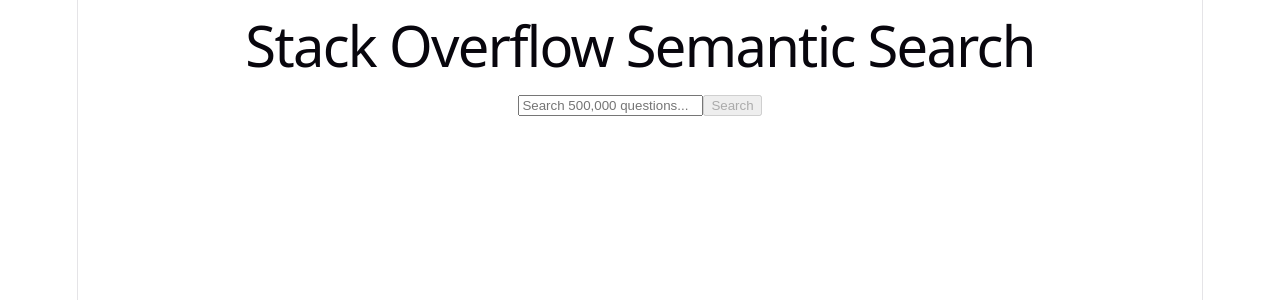
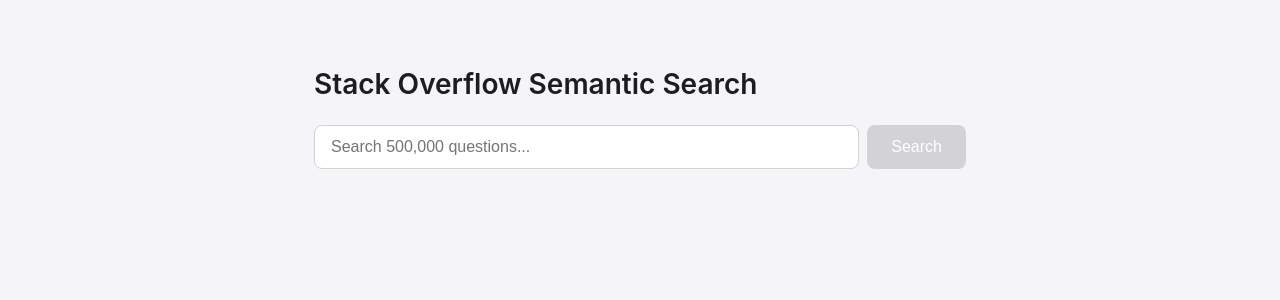
Before and after one commit to Aiperiii/so-semantic-search, a React app in the folder frontend/: page / in a window 1280 px wide. Shown: the top 300 px of the page. Built offline with nearby package versions, Linux system fonts and the light colour scheme; the HTML template or start-up script is replaced by a standard one.

Commit message:
Style search UI with cards and add Enter-to-search

```diff
--- a/frontend/src/App.css
+++ b/frontend/src/App.css
@@ -1,184 +1,84 @@
-.counter {
-  font-size: 16px;
-  padding: 5px 10px;
-  border-radius: 5px;
-  color: var(--accent);
-  background: var(--accent-bg);
-  border: 2px solid transparent;
-  transition: border-color 0.3s;
-  margin-bottom: 24px;
-
-  &:hover {
-    border-color: var(--accent-border);
-  }
-  &:focus-visible {
-    outline: 2px solid var(--accent);
-    outline-offset: 2px;
-  }
+.app {
+  max-width: 700px;
+  margin: 0 auto;
+  padding: 48px 24px;
 }
 
-.hero {
-  position: relative;
-
-  .base,
-  .framework,
-  .vite {
-    inset-inline: 0;
-    margin: 0 auto;
+h1 {
+  font-size: 28px;
+  font-weight: 600;
+  margin-bottom: 24px;
 }
 
-  .base {
-    width: 170px;
-    position: relative;
-    z-index: 0;
+.search-bar {
+  display: flex;
+  gap: 8px;
+  margin-bottom: 32px;
 }
 
-  .framework,
-  .vite {
-    position: absolute;
+.search-bar input {
+  flex: 1;
+  padding: 12px 16px;
+  font-size: 16px;
+  border: 1px solid #d2d2d7;
+  border-radius: 8px;
+  background: white;
 }
 
-  .framework {
-    z-index: 1;
-    top: 34px;
-    height: 28px;
-    transform: perspective(2000px) rotateZ(300deg) rotateX(44deg) rotateY(39deg)
-      scale(1.4);
+.search-bar input:focus {
+  outline: none;
+  border-color: #0071e3;
 }
 
-  .vite {
-    z-index: 0;
-    top: 107px;
-    height: 26px;
-    width: auto;
-    transform: perspective(2000px) rotateZ(300deg) rotateX(40deg) rotateY(39deg)
-      scale(0.8);
-  }
+.search-bar button {
+  padding: 12px 24px;
+  font-size: 16px;
+  font-weight: 500;
+  color: white;
+  background: #0071e3;
+  border: none;
+  border-radius: 8px;
+  cursor: pointer;
 }
 
-#center {
-  display: flex;
-  flex-direction: column;
-  gap: 25px;
-  place-content: center;
-  place-items: center;
-  flex-grow: 1;
-
-  @media (max-width: 1024px) {
-    padding: 32px 20px 24px;
-    gap: 18px;
-  }
+.search-bar button:disabled {
+  background: #d2d2d7;
+  cursor: not-allowed;
 }
 
-#next-steps {
+.result-card {
   display: flex;
-  border-top: 1px solid var(--border);
-  text-align: left;
-
-  & > div {
-    flex: 1 1 0;
-    padding: 32px;
-    @media (max-width: 1024px) {
-      padding: 24px 20px;
-    }
+  justify-content: space-between;
+  align-items: center;
+  gap: 16px;
+  padding: 16px;
+  background: white;
+  border: 1px solid #e5e5e7;
+  border-radius: 10px;
+  margin-bottom: 10px;
 }
 
-  .icon {
-    margin-bottom: 16px;
-    width: 22px;
-    height: 22px;
+.result-card:hover {
+  border-color: #0071e3;
 }
 
-  @media (max-width: 1024px) {
-    flex-direction: column;
-    text-align: center;
-  }
+.result-title {
+  color: #1d1d1f;
+  text-decoration: none;
+  font-size: 16px;
+  line-height: 1.4;
 }
 
-#docs {
-  border-right: 1px solid var(--border);
-
-  @media (max-width: 1024px) {
-    border-right: none;
-    border-bottom: 1px solid var(--border);
-  }
+.result-title:hover {
+  color: #0071e3;
 }
 
-#next-steps ul {
-  list-style: none;
-  padding: 0;
-  display: flex;
-  gap: 8px;
-  margin: 32px 0 0;
-
-  .logo {
-    height: 18px;
+.result-score {
+  flex-shrink: 0;
+  font-size: 13px;
+  font-weight: 600;
+  color: #6e6e73;
+  background: #f5f5f7;
+  padding: 4px 10px;
+  border-radius: 20px;
 }
-
-  a {
-    color: var(--text-h);
-    font-size: 16px;
-    border-radius: 6px;
-    background: var(--social-bg);
-    display: flex;
-    padding: 6px 12px;
-    align-items: center;
-    gap: 8px;
-    text-decoration: none;
-    transition: box-shadow 0.3s;
-
-    &:hover {
-      box-shadow: var(--shadow);
-    }
-    .button-icon {
-      height: 18px;
-      width: 18px;
-    }
-  }
-
-  @media (max-width: 1024px) {
-    margin-top: 20px;
-    flex-wrap: wrap;
-    justify-content: center;
-
-    li {
-      flex: 1 1 calc(50% - 8px);
-    }
-
-    a {
-      width: 100%;
-      justify-content: center;
-      box-sizing: border-box;
-    }
-  }
-}
-
-#spacer {
-  height: 88px;
-  border-top: 1px solid var(--border);
-  @media (max-width: 1024px) {
-    height: 48px;
-  }
-}
-
-.ticks {
-  position: relative;
-  width: 100%;
-
-  &::before,
-  &::after {
-    content: '';
-    position: absolute;
-    top: -4.5px;
-    border: 5px solid transparent;
-  }
-
-  &::before {
-    left: 0;
-    border-left-color: var(--border);
-  }
-  &::after {
-    right: 0;
-    border-right-color: var(--border);
-  }
-}
--- a/frontend/src/App.jsx
+++ b/frontend/src/App.jsx
@@ -1,4 +1,5 @@
-import {useState} from 'react'
+import { useState } from 'react'
+import './App.css'
 
 function App() {
   const [query, setQuery] = useState('')
@@ -7,9 +8,8 @@
   const [error, setError] = useState(null)
   const [searched, setSearched] = useState(false)
 
-
   async function handleSearch() {
-    if (query.trim() === ''){
+    if (query.trim() === '') {
       setResults([])
       setError(null)
       setSearched(false)
@@ -18,38 +18,37 @@
     setLoading(true)
     setError(null)
     setSearched(true)
-    try{
+    try {
       const response = await fetch(
         `http://127.0.0.1:8000/search?q=${encodeURIComponent(query)}`
       )
-      if (!response.ok){
+      if (!response.ok) {
         throw new Error(`Server returned ${response.status}`)
       }
       const data = await response.json()
       setResults(data)
-    }
-    catch (err) {
+    } catch (err) {
       setError(err.message)
       setResults([])
-    }
-    finally {
+    } finally {
       setLoading(false)
     }
-
-
-
   }
 
-  return(
-    <div>
+  return (
+    <div className="app">
       <h1>Stack Overflow Semantic Search</h1>
-      <input
-      type = "text"
-      placeholder="Search 500,000 questions..."
-      value = {query}
-      onChange={(e) => setQuery(e.target.value)}
-      />
-      <button onClick={handleSearch} disabled={query.trim() === ''}>Search</button>
+
+      <div className="search-bar">
+        <input
+          type="text"
+          placeholder="Search 500,000 questions..."
+          value={query}
+          onChange={(e) => setQuery(e.target.value)}
+          onKeyDown={(e) => { if (e.key === 'Enter') handleSearch() }}
+        />
+        <button onClick={handleSearch} disabled={query.trim() === ''}>Search</button>
+      </div>
 
       {loading && <p>Searching...</p>}
       {error && <p>Something went wrong: {error}</p>}
@@ -57,12 +56,13 @@
         <p>No results found.</p>
       )}
 
-      <ul>
+      <div className="results">
         {results.map((r) => (
-          <li key={r.question_id}>{r.title}</li>
+          <div className="result-card" key={r.question_id}>
+            <a className="result-title" href={`https://stackoverflow.com/questions/${r.question_id}`} target="_blank" rel="noopener noreferrer">{r.title}</a>
+          </div>
         ))}
-      </ul>
-
+      </div>
     </div>
   )
 }
--- a/frontend/src/index.css
+++ b/frontend/src/index.css
@@ -1,111 +1,10 @@
-:root {
-  --text: #6b6375;
-  --text-h: #08060d;
-  --bg: #fff;
-  --border: #e5e4e7;
-  --code-bg: #f4f3ec;
-  --accent: #aa3bff;
-  --accent-bg: rgba(170, 59, 255, 0.1);
-  --accent-border: rgba(170, 59, 255, 0.5);
-  --social-bg: rgba(244, 243, 236, 0.5);
-  --shadow:
-    rgba(0, 0, 0, 0.1) 0 10px 15px -3px, rgba(0, 0, 0, 0.05) 0 4px 6px -2px;
-
-  --sans: system-ui, 'Segoe UI', Roboto, sans-serif;
-  --heading: system-ui, 'Segoe UI', Roboto, sans-serif;
-  --mono: ui-monospace, Consolas, monospace;
-
-  font: 18px/145% var(--sans);
-  letter-spacing: 0.18px;
-  color-scheme: light dark;
-  color: var(--text);
-  background: var(--bg);
-  font-synthesis: none;
-  text-rendering: optimizeLegibility;
-  -webkit-font-smoothing: antialiased;
-  -moz-osx-font-smoothing: grayscale;
-
-  @media (max-width: 1024px) {
-    font-size: 16px;
-  }
-}
-
-@media (prefers-color-scheme: dark) {
-  :root {
-    --text: #9ca3af;
-    --text-h: #f3f4f6;
-    --bg: #16171d;
-    --border: #2e303a;
-    --code-bg: #1f2028;
-    --accent: #c084fc;
-    --accent-bg: rgba(192, 132, 252, 0.15);
-    --accent-border: rgba(192, 132, 252, 0.5);
-    --social-bg: rgba(47, 48, 58, 0.5);
-    --shadow:
-      rgba(0, 0, 0, 0.4) 0 10px 15px -3px, rgba(0, 0, 0, 0.25) 0 4px 6px -2px;
-  }
-
-  #social .button-icon {
-    filter: invert(1) brightness(2);
-  }
+* {
+  box-sizing: border-box;
 }
 
 body {
   margin: 0;
+  font-family: -apple-system, BlinkMacSystemFont, "Segoe UI", Roboto, sans-serif;
+  background-color: #f5f5f7;
+  color: #1d1d1f;
 }
-
-#root {
-  width: 1126px;
-  max-width: 100%;
-  margin: 0 auto;
-  text-align: center;
-  border-inline: 1px solid var(--border);
-  min-height: 100svh;
-  display: flex;
-  flex-direction: column;
-  box-sizing: border-box;
-}
-
-h1,
-h2 {
-  font-family: var(--heading);
-  font-weight: 500;
-  color: var(--text-h);
-}
-
-h1 {
-  font-size: 56px;
-  letter-spacing: -1.68px;
-  margin: 32px 0;
-  @media (max-width: 1024px) {
-    font-size: 36px;
-    margin: 20px 0;
-  }
-}
-h2 {
-  font-size: 24px;
-  line-height: 118%;
-  letter-spacing: -0.24px;
-  margin: 0 0 8px;
-  @media (max-width: 1024px) {
-    font-size: 20px;
-  }
-}
-p {
-  margin: 0;
-}
-
-code,
-.counter {
-  font-family: var(--mono);
-  display: inline-flex;
-  border-radius: 4px;
-  color: var(--text-h);
-}
-
-code {
-  font-size: 15px;
-  line-height: 135%;
-  padding: 4px 8px;
-  background: var(--code-bg);
-}
```
Lines whose indentation alone changed are shown as unchanged.
